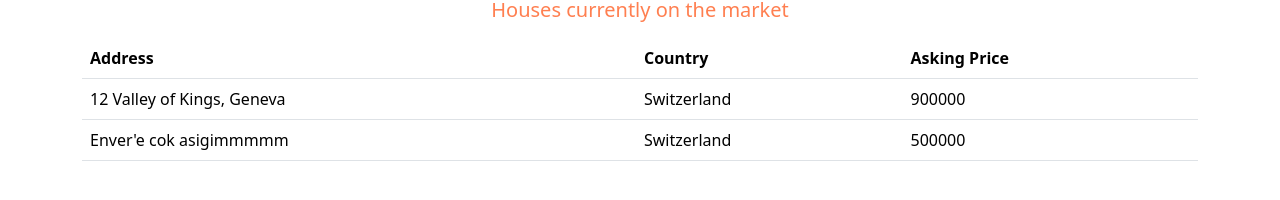
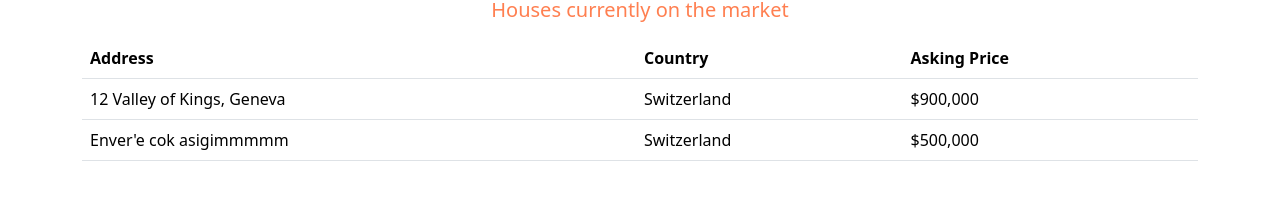
Before and after one commit to enurv/globomantics, a React (Vite) app: page / in a window 1280 px wide. Shown: the part 176-376 px from the top of the page. Built offline with nearby package versions, Linux system fonts and the light colour scheme.

Commit message:
feat: ✨ export HouseRow component

```diff
--- a/src/components/HouseList.tsx
+++ b/src/components/HouseList.tsx
@@ -1,3 +1,5 @@
+import HouseRow from "./HouseRow";
+
 const houses = [
   {
     id: 1,
@@ -30,12 +32,12 @@ const HouseList = () => {
           </tr>
         </thead>
         <tbody>
-          {houses.map((h) => (
-            <tr key={h.id}>
-              <td>{h.address}</td>
-              <td>{h.country}</td>
-              <td>{h.price}</td>
-            </tr>
+          {houses.map((h, index) => (
+            // key property is needed whenever an array of Reacts elements is created on the jsx/tsx
+            // if there is no unique id value you can use the map index as a last resort but this can cause problems when the item orders have changed
+            <HouseRow address={h.address} country={h.country} price={h.price} key={h.id} />
+            // <HouseRow {...h} key={h.id} />  object destructing alternative but could cause performance issues
+
           ))}
         </tbody>
       </table>
--- /dev/null
+++ b/src/components/HouseRow.tsx
@@ -0,0 +1,21 @@
+import currencyFormatter from "../helpers/currencyFormatter";
+
+const HouseRow = ({
+  address,
+  country,
+  price,
+}: {
+  address: string;
+  country: string;
+  price: number;
+}) => {
+  return (
+    <tr>
+      <td>{address}</td>
+      <td>{country}</td>
+      <td>{currencyFormatter.format(price)}</td>
+    </tr>
+  );
+};
+
+export default HouseRow;
--- /dev/null
+++ b/src/helpers/currencyFormatter.ts
@@ -0,0 +1,7 @@
+const currencyFormatter = Intl.NumberFormat("en-US", {
+  style: "currency",
+  currency: "USD",
+  maximumFractionDigits: 0,
+});
+
+export default currencyFormatter;
```
